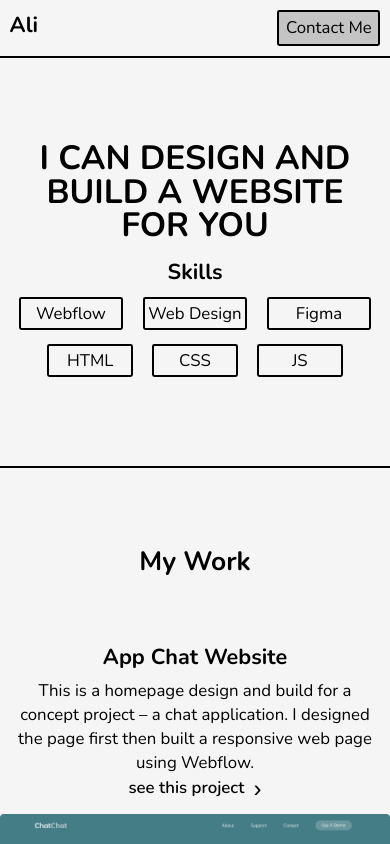
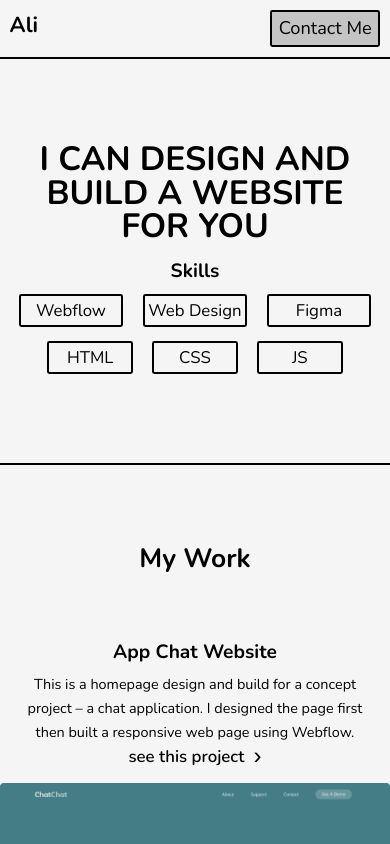
Before and after one commit to aea280701/my-portfolio, a plain HTML site: page index.html in a window 390 px wide. Shown: the top 844 px of the page. Drawn offline with nearby package versions, Linux system fonts and the light colour scheme.

Commit message:
more stuff for mobile

```diff
--- a/style.css
+++ b/style.css
@@ -47,7 +47,7 @@ a{
 }
 
 .nav-links{
-    font-size: 3.5rem;
+    font-size: 3.8rem;
 }
 
 .links-container{
@@ -78,7 +78,7 @@ h1{
 }
 
 h3{
-    font-size: 4.5rem;
+    font-size: 4rem;
     font-weight: bold;
     text-align: center;
     margin: 0;
@@ -159,7 +159,7 @@ h2{
 
 .text p{
     width: 100%;
-    font-size: 3.5rem;
+    font-size: 3rem;
     line-height: 5rem;
     text-align: center;
     margin: 1.5rem 0 0;
@@ -174,7 +174,7 @@ h2{
 
 a span{
     font-size: 5rem;
-    transform: translateY(0.8rem);
+    transform: translateY(0.4rem);
     margin-left: 1rem;
     font-weight: 400;
 }
```
